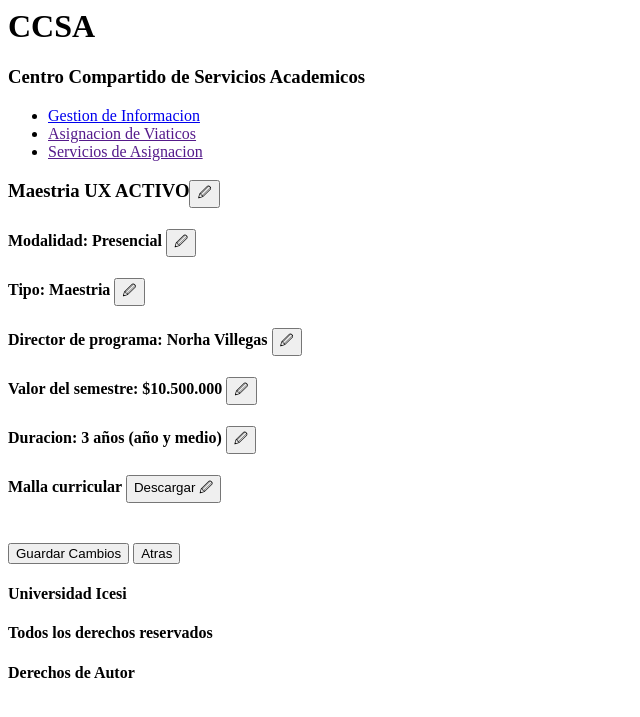
After one commit to ICESI-PI1-2024A-G1/proyecto-t2, a Django app: page /gestion/editarprograma/ in a window 1280 px wide. The commit adds this page. Shown: the top 717 px of the page, without its empty margins (0-640 px from the left). Run offline with Django 5.2, Linux system fonts and the light colour scheme.

Commit message:
Add edit and delete programs

```diff
--- /dev/null
+++ b/code/CCSApp/templates/editar_programa.html
@@ -0,0 +1,27 @@
+{% extends 'base.html' %}
+
+{% block content %}
+
+<div>
+    <h3>Maestria UX ACTIVO<button>🖉</button></h3>
+    <h4>Modalidad: Presencial <button>🖉</button></h4>
+
+    <h4>Tipo: Maestria <button>🖉</button></h4>
+    <h4>Director de programa: Norha Villegas <button>🖉</button></h4>
+
+    <h4>Valor del semestre: $10.500.000 <button>🖉</button></h4>
+    <h4>Duracion: 3 años (año y medio) <button>🖉</button></h4>
+    <h4>Malla curricular
+        <button>
+            Descargar 🖉
+        </button>
+    </h4>
+
+    <br>
+    <button>Guardar Cambios</button>
+    <button>Atras</button>
+
+
+</div>
+
+{% endblock%}
--- a/code/CCSApp/urls.py
+++ b/code/CCSApp/urls.py
@@ -7,5 +7,7 @@ urlpatterns = [
     path('gestion/', views.gestion),
     path('gestion/nuevoprograma/', views.nuevo_programa),
     path('gestion/nuevoprograma/mallacurricular/', views.malla_curricular),
+    path('gestion/editarprograma/', views.editar_programa),
+    path('gestion/eliminarprograma/', views.eliminar_programa),
 
 ]
--- a/code/CCSApp/views.py
+++ b/code/CCSApp/views.py
@@ -24,3 +24,9 @@ def index(request):
 
 def home(request):
     return render(request, 'home.html')
+
+def editar_programa(request):
+    return render(request, 'editar_programa.html')
+
+def eliminar_programa(request):
+    return render(request,'eliminar_programa.html')
```
Also changed, not shown: code/CCSApp/templates/eliminar_programa.html (added, +27 -0 lines), code/CCSApp/templates/gestion.html (+8 -2 lines).
